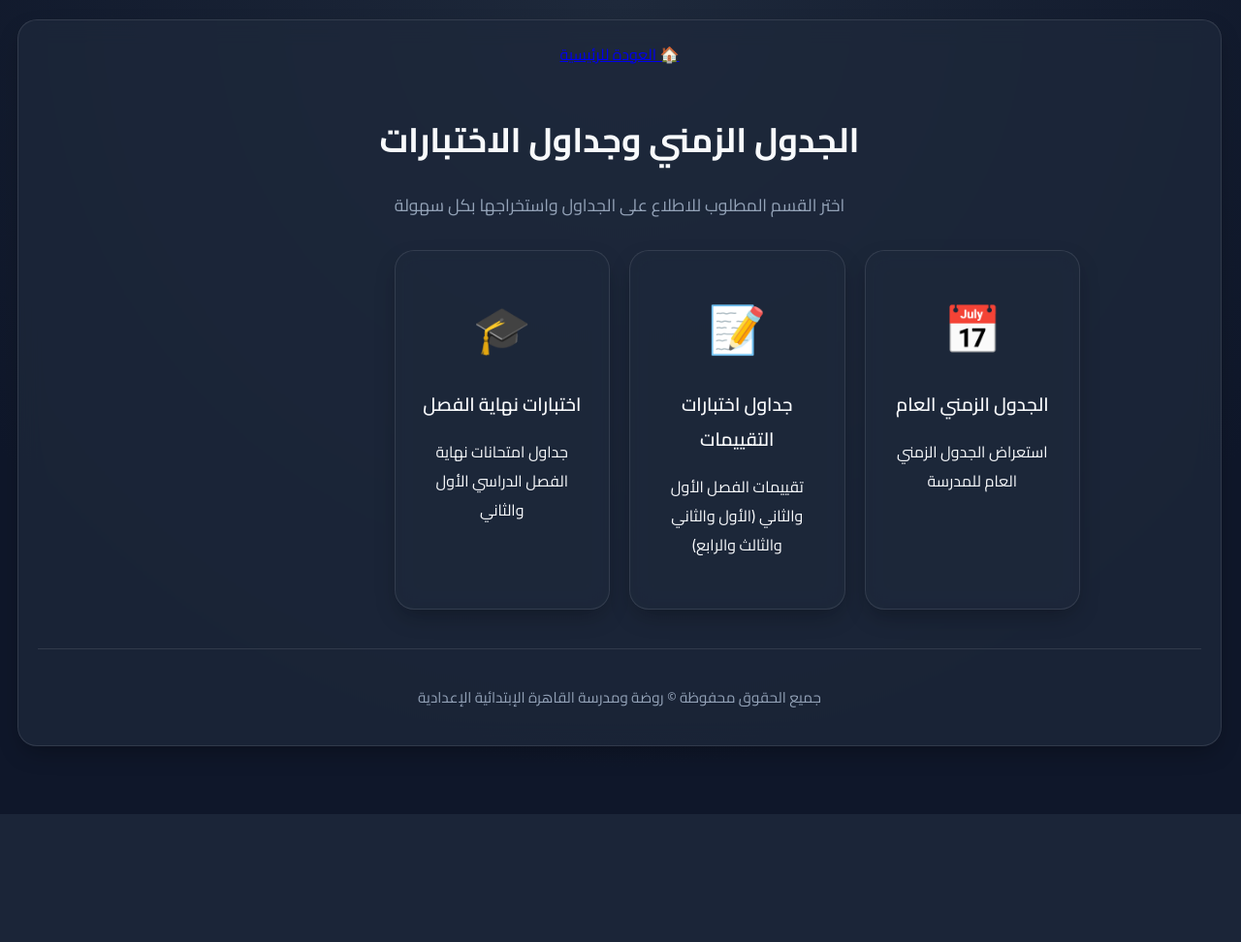
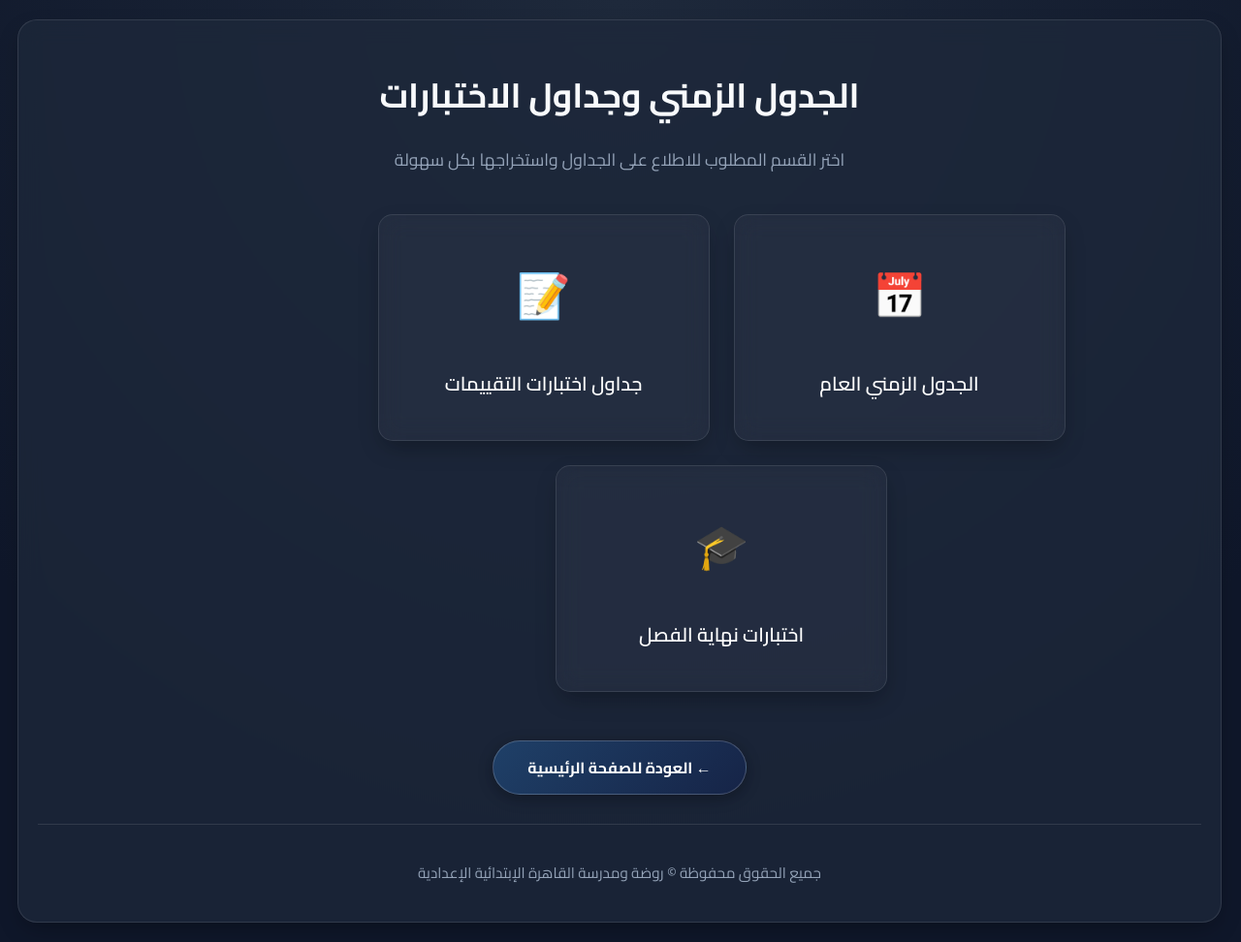
Before and after one commit to CairoSchool/Cairo.School.Platform-Alwakrah, a Flask app: template templates/exams_timeline.html in a window 1280 px wide. Shown: the whole page at 97% size. Before the commit the page ends 840 px from the top, so only its background shows below. Run offline with Flask 3, Linux system fonts and the light colour scheme; the template is opened without the code that fills it, so the values that code supplies are empty.

Commit message:
Add files via upload

```diff
--- a/templates/exams_timeline.html
+++ b/templates/exams_timeline.html
@@ -5,41 +5,107 @@
     <meta name="viewport" content="width=device-width, initial-scale=1.0">
     <title>الجدول الزمني وجداول الاختبارات</title>
     <link rel="stylesheet" href="{{ url_for('static', filename='style.css') }}">
+    <style>
+        /* تنسيق المربعات لتكون نظيفة وفي المنتصف وبالمسميات فقط */
+        .services-grid {
+            display: flex;
+            justify-content: center;
+            gap: 25px;
+            flex-wrap: wrap;
+            margin: 40px 0;
+        }
+        .service-card {
+            display: flex;
+            flex-direction: column;
+            align-items: center;
+            justify-content: center;
+            text-align: center;
+            padding: 40px 30px;
+            text-decoration: none;
+            border-radius: 15px;
+            background: rgba(255, 255, 255, 0.03);
+            border: 1px solid rgba(255, 255, 255, 0.1);
+            transition: all 0.3s ease;
+            width: 280px;
+        }
+        .service-card:hover {
+            transform: translateY(-5px);
+            border-color: #007bff;
+            box-shadow: 0 10px 25px rgba(0, 123, 255, 0.2);
+        }
+        .service-card p {
+            display: none; /* إخفاء النص الوصفي نهائياً كما طلبت */
+        }
+        .service-card h3 {
+            margin-top: 15px;
+            font-size: 20px;
+            color: #fff;
+        }
+        .service-card span {
+            font-size: 45px;
+        }
+
+        /* تنسيق زر العودة في الأسفل بشكل احترافي */
+        .bottom-back-container {
+            text-align: center;
+            margin-top: 50px;
+            margin-bottom: 20px;
+        }
+        .btn-bottom-back {
+            display: inline-block;
+            padding: 12px 35px;
+            background: linear-gradient(135deg, #1f4068, #162447);
+            color: #fff;
+            border: 1px solid rgba(255, 255, 255, 0.2);
+            border-radius: 30px;
+            text-decoration: none;
+            font-size: 16px;
+            font-weight: bold;
+            transition: all 0.3s ease;
+            box-shadow: 0 4px 15px rgba(0, 0, 0, 0.3);
+        }
+        .btn-bottom-back:hover {
+            background: linear-gradient(135deg, #007bff, #0056b3);
+            border-color: #007bff;
+            box-shadow: 0 6px 20px rgba(0, 123, 255, 0.4);
+            transform: translateY(-2px);
+        }
+    </style>
 </head>
 <body>
 
     <div class="container">
-        <div class="back-home">
-            <a href="/" class="btn-back">🏠 العودة للرئيسية</a>
-        </div>
+        <!-- تم حذف زر العودة العلوي -->
 
-        <div class="hero-section">
+        <div class="hero-section" style="text-align: center; margin-top: 20px;">
             <h1>الجدول الزمني وجداول الاختبارات</h1>
             <p>اختر القسم المطلوب للاطلاع على الجداول واستخراجها بكل سهولة</p>
         </div>
 
-        <!-- المربعات الثلاثة بنفس تصميم الأنشطة المتطورة -->
+        <!-- المربعات الثلاثة بالمسميات فقط ومنتظمة -->
         <div class="services-grid">
             <a href="/exams_timeline/general" class="service-card">
                 <span>📅</span>
                 <h3>الجدول الزمني العام</h3>
-                <p>استعراض الجدول الزمني العام للمدرسة</p>
             </a>
 
             <a href="/exams_timeline/evaluations" class="service-card">
                 <span>📝</span>
                 <h3>جداول اختبارات التقييمات</h3>
-                <p>تقييمات الفصل الأول والثاني (الأول والثاني والثالث والرابع)</p>
             </a>
 
             <a href="/exams_timeline/finals" class="service-card">
                 <span>🎓</span>
                 <h3>اختبارات نهاية الفصل</h3>
-                <p>جداول امتحانات نهاية الفصل الدراسي الأول والثاني</p>
             </a>
         </div>
 
-        <div class="footer-copyright">
+        <!-- زر العودة للرئيسية في الأسفل بشكل احترافي -->
+        <div class="bottom-back-container">
+            <a href="/" class="btn-bottom-back">← العودة للصفحة الرئيسية</a>
+        </div>
+
+        <div class="footer-copyright" style="text-align: center; margin-top: 30px;">
             <p>جميع الحقوق محفوظة © روضة ومدرسة القاهرة الإبتدائية الإعدادية</p>
         </div>
     </div>
```
Also changed, not shown: templates/evaluations_view.html (+17 -17 lines).
